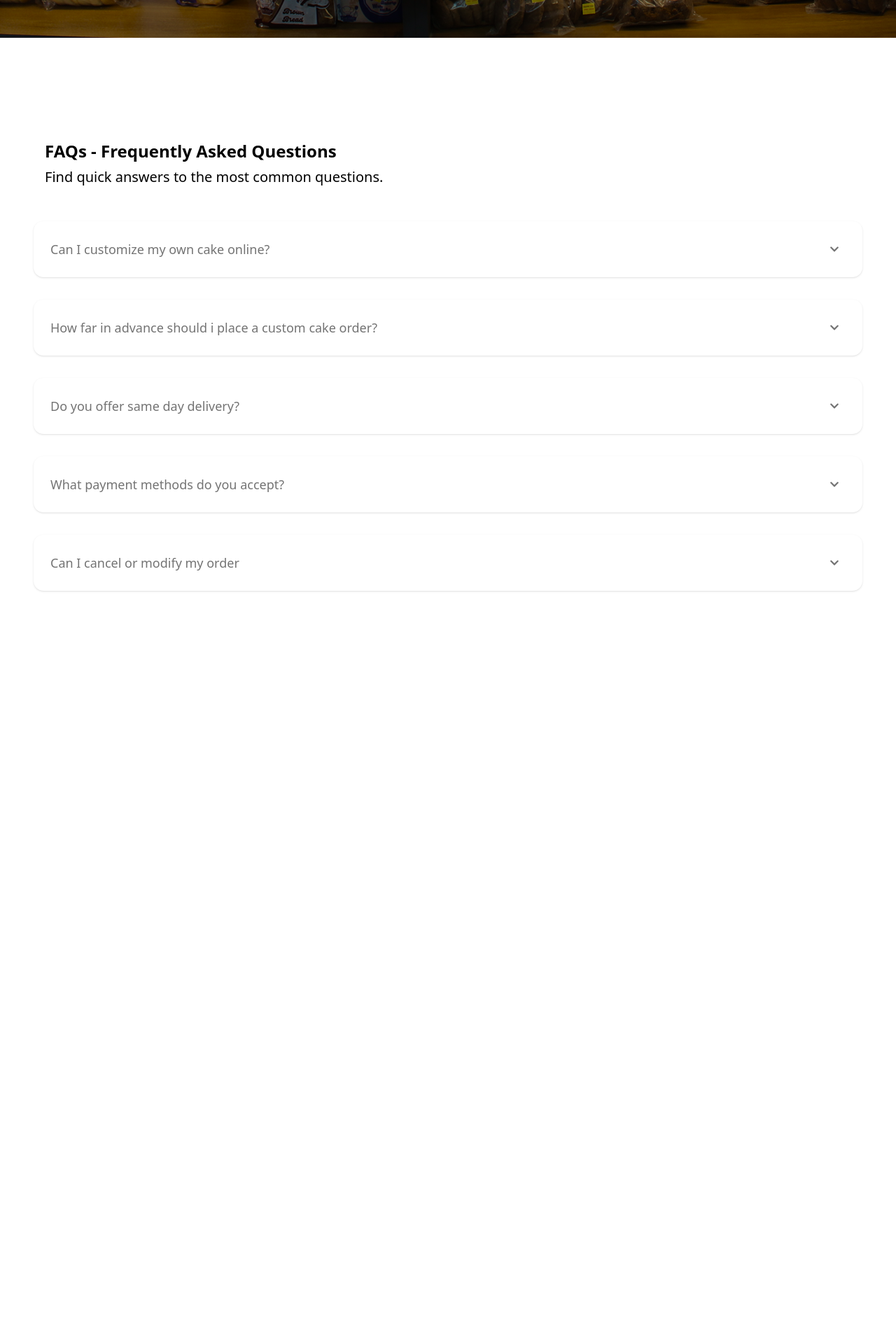
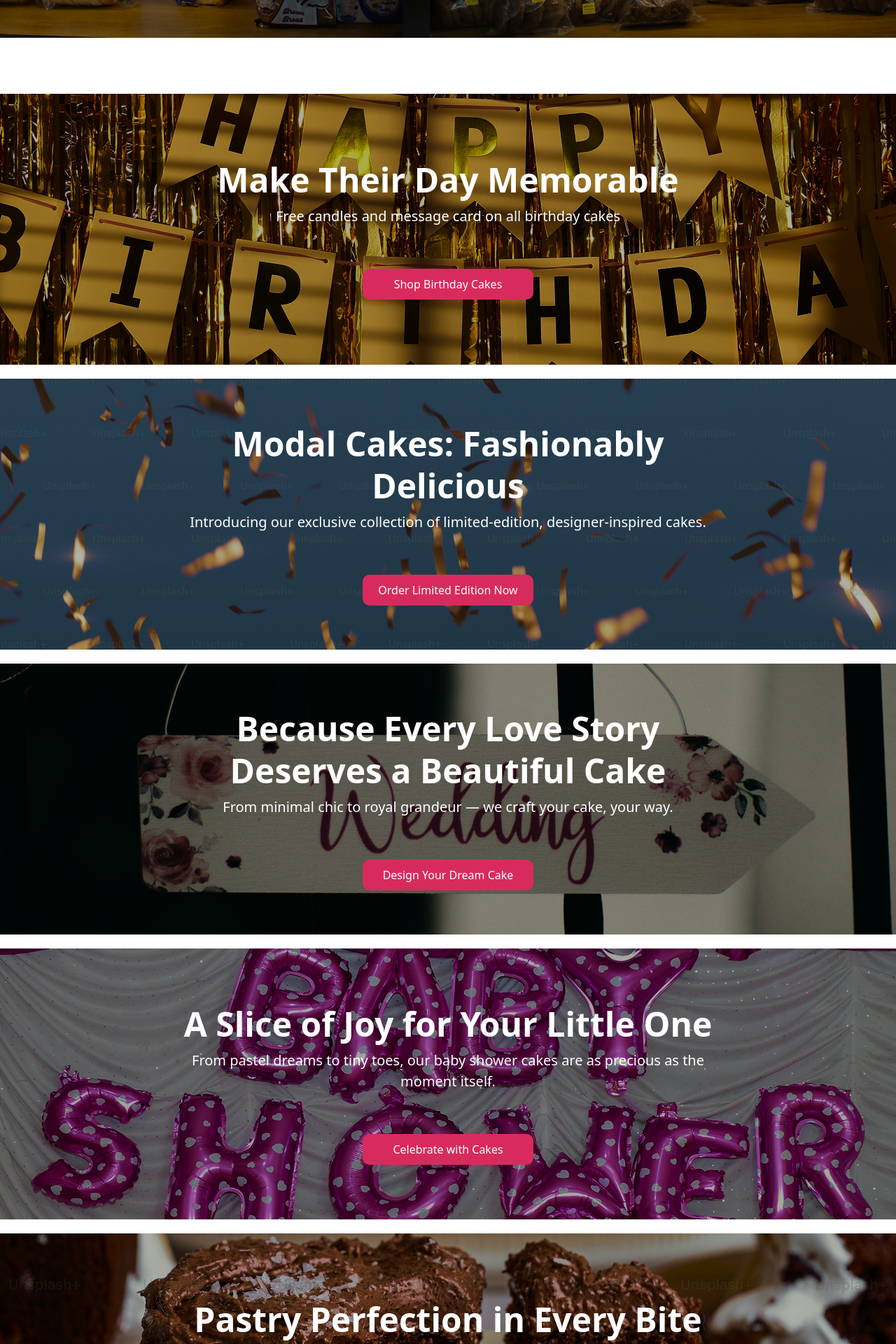
Before and after one commit to PanaceaSolution/BakeryWebsite, a Next.js app in the folder client/: page / in a window 1280 px wide. Shown: the part 440-2360 px from the top of the page at 70% size. Before the commit the page ends 1374 px from the top, so only its background shows below. Built offline with nearby package versions, Linux system fonts and the light colour scheme.

Commit message:
Banner:SevenBanners

```diff
--- a/client/src/app/(routes)/page.tsx
+++ b/client/src/app/(routes)/page.tsx
@@ -1,6 +1,7 @@
 import FaqAccordion from "@/components/features/faq/FAQAccordin";
 
 import HeroSection from "@/components/features/herosection/HeroSection";
+import Banner from "@/components/features/shared/banner/Banner";
 import { Button } from "@/components/ui/button";
 import Image from "next/image";
 
@@ -9,7 +10,81 @@ export default function Home() {
 
       <div>
         <HeroSection/>
+         {/* First Banner */}
+        <Banner
+          image="/assets/HeroSection/two.png"
+          heading="Make Their Day Memorable"
+          subtext="Free candles and message card on all birthday cakes"
+          buttonText="Shop Birthday Cakes"
+          buttonLink="/birthday-cakes"
+        />
+
+        {/* Second Banner */}
+        <Banner
+          image="/assets/HeroSection/three.png"
+          heading="Modal Cakes: Fashionably Delicious"
+          subtext="Introducing our exclusive collection of limited-edition, designer-inspired cakes."
+          buttonText="Order Limited Edition Now"
+          buttonLink="/birthday-cakes"
+        />
+
+        {/* Third Banner */}
+
+        <Banner
+          image="/assets/HeroSection/five.png"
+          heading="Because Every Love Story Deserves a Beautiful Cake"
+          subtext="From minimal chic to royal grandeur — we craft your cake, your way."
+          buttonText="Design Your Dream Cake"
+          buttonLink="/birthday-cakes"
+        />
+
+        <Banner
+          image="/assets/HeroSection/four.png"
+          heading="A Slice of Joy for Your Little One"
+          subtext="From pastel dreams to tiny toes, our baby shower cakes are as precious as the moment itself."
+          buttonText="Celebrate with Cakes"
+          buttonLink="/birthday-cakes"
+        />
+
+        {/* Fourth Banner */}
+        <Banner
+          image="/assets/HeroSection/seven.png"
+          heading="Pastry Perfection in Every Bite"
+          subtext="Sweet, soft, and sensational — just the way pastries should be."
+          buttonText="Shop Pasteries Now !"
+          buttonLink="/birthday-cakes"
+        />
+
+        {/* Fifth Banner */}
+        <Banner
+          image="/assets/HeroSection/six.png"
+          heading="Your Daily Dose of Delicious"
+          subtext="Craving a quick bite or a cozy treat? Our bakery items have something for everyone."
+          buttonText="Order Fresh Bakes"
+          buttonLink="/birthday-cakes"
+        />
+
+        {/*Sixth Banner*/}
+
+        {/*Seventh Banner*/}
+        <Banner
+          image="/assets/HeroSection/y.png"
+          heading="Your Cake, Your Rules"
+          subtext="Stack it high, shape it bold, flavor it your way — custom cakes made just for you."
+          buttonText="Create Your Cake Now"
+          buttonLink="/birthday-cakes"
+        />
+
+        {/*Seventh Banner*/}
+        <Banner
+          image="/assets/HeroSection/eight.png"
+          heading="Delivered with Love & Care"
+          subtext="From oven to doorstep — fresh, safe, and right on time for your celebration."
+          buttonText="Schedule a Delivery"
+          buttonLink="/birthday-cakes"
+        />
         <FaqAccordion/>
+
       </div>
 
   );
--- /dev/null
+++ b/client/src/components/features/shared/banner/Banner.tsx
@@ -0,0 +1,65 @@
+'use client';
+
+import Image from 'next/image';
+import Link from 'next/link';
+import React from 'react';
+
+type BannerProps = {
+  image: string;
+  heading: string;
+  subtext: string;
+  buttonText: string;
+  buttonLink: string;
+};
+
+const Banner: React.FC<BannerProps> = ({
+  image,
+  heading,
+  subtext,
+  buttonText,
+  buttonLink,
+}) => {
+  return (
+    <section className="relative w-full h-[260px] sm:h-[300px] md:h-[340px] lg:h-[360px] xl:h-[387px] mb-5 overflow-hidden">
+      {/* Background Image */}
+      <div className="absolute inset-0 -z-10">
+        <Image
+          src={image}
+          alt={heading}
+          fill
+          className="object-cover"
+          sizes="100vw"
+          priority
+        />
+      </div>
+
+      {/* Overlay */}
+      <div className="absolute inset-0 bg-black/30" />
+
+      {/* Content */}
+      <div className="relative z-10 flex items-center justify-center h-full px-4">
+        <div className="flex flex-col items-center text-center text-white w-full max-w-[813px] gap-6 md:gap-[60px]">
+          {/* Heading + Subtext */}
+          <div className="flex flex-col gap-2 md:gap-[7px]">
+            <h2 className="font-poppins font-bold text-[22px] sm:text-[28px] md:text-[36px] lg:text-[42px] xl:text-[48px] leading-tight">
+              {heading}
+            </h2>
+            <p className="font-poppins text-white text-opacity-90 text-[14px] sm:text-[16px] md:text-[18px] xl:text-[20px]">
+              {subtext}
+            </p>
+          </div>
+
+          {/* Button */}
+          <Link
+            href={buttonLink}
+            className="w-[160px] sm:w-[180px] md:w-[200px] xl:w-[244px] h-[40px] md:h-[44px] px-[10px] py-[10px] bg-[#D82B5D] text-white text-center rounded-[10px] font-medium hover:bg-[#b02149] transition-colors flex items-center justify-center text-[14px] md:text-[16px]"
+          >
+            {buttonText}
+          </Link>
+        </div>
+      </div>
+    </section>
+  );
+};
+
+export default Banner;
```
